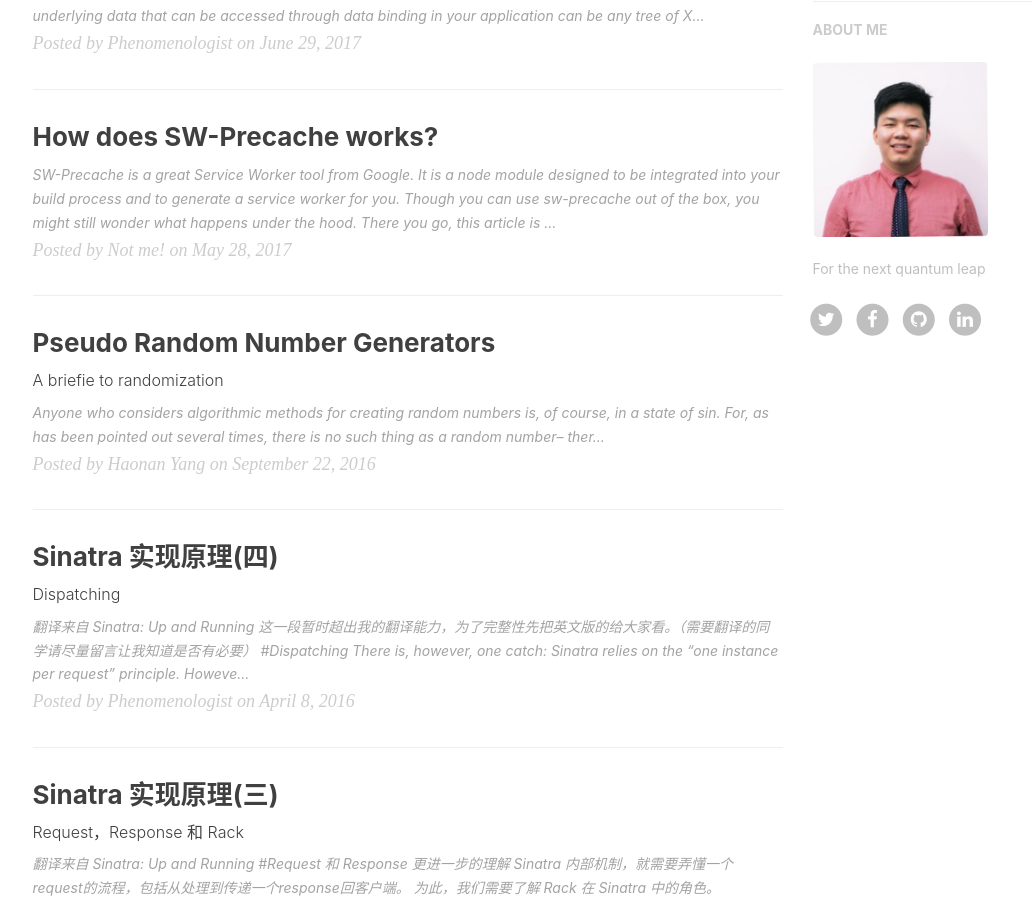
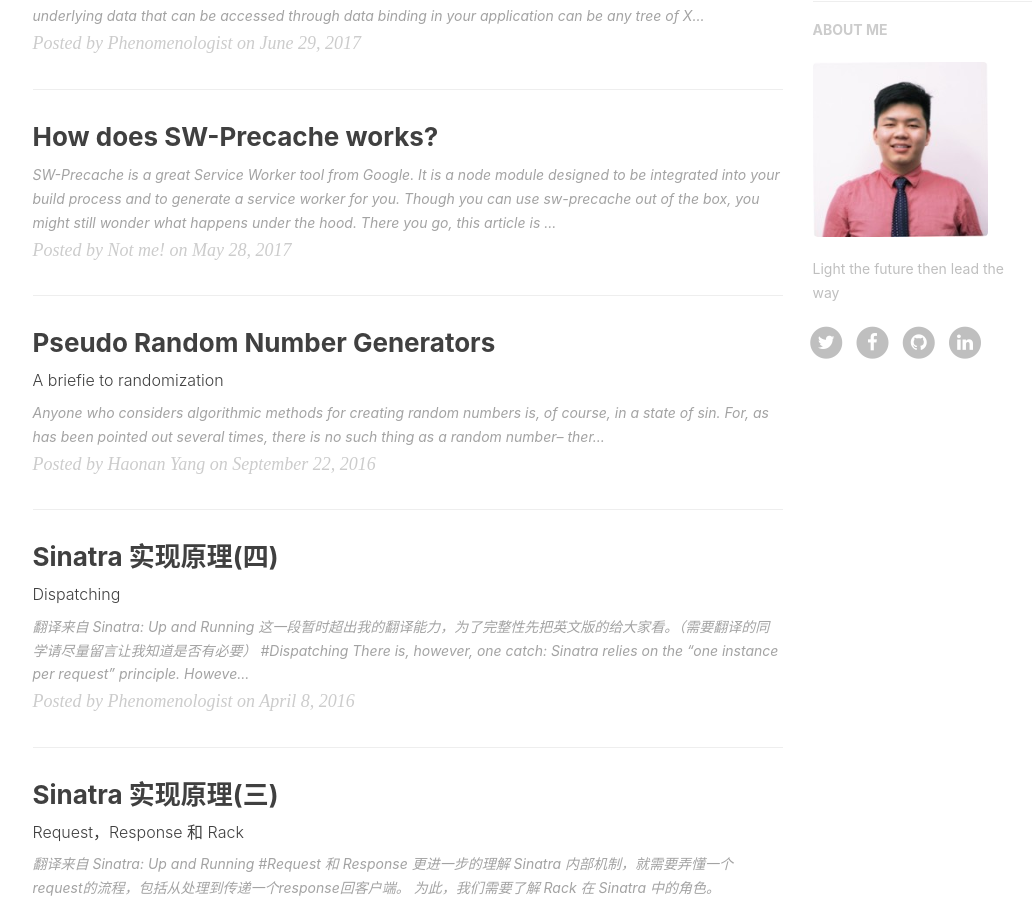
Before and after one commit to rapsoulhaonan/rapsoulhaonan.github.io, a Jekyll site: the page built from index.html, in a window 1280 px wide and 900 px high, scrolled down 565 px. Shown: the whole window, without its empty margins (135-1169 px from the left). Built offline with Jekyll 4.4.1, drawn with Linux system fonts in a browser that asks for light colours; nearby versions of some CDN libraries; the list of posts is cut into pages by our own code; comment, search, counter and statistics services are not loaded.

Commit message:
Update _config.yml

```diff
--- a/_config.yml
+++ b/_config.yml
@@ -78,7 +78,7 @@
 
 # Sidebar settings
 sidebar: true                           # whether or not using Sidebar.
-sidebar-about-description: "For the next quantum leap<br>"
+sidebar-about-description: "Light the future then lead the way<br>"
 sidebar-avatar: /img/avatar-hux-ny.jpg      # use absolute URL, seeing it's used in both `/` and `/about/`
 
 
```
